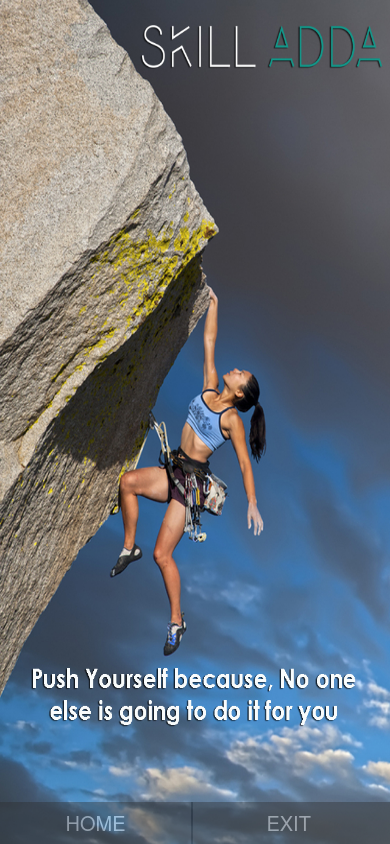
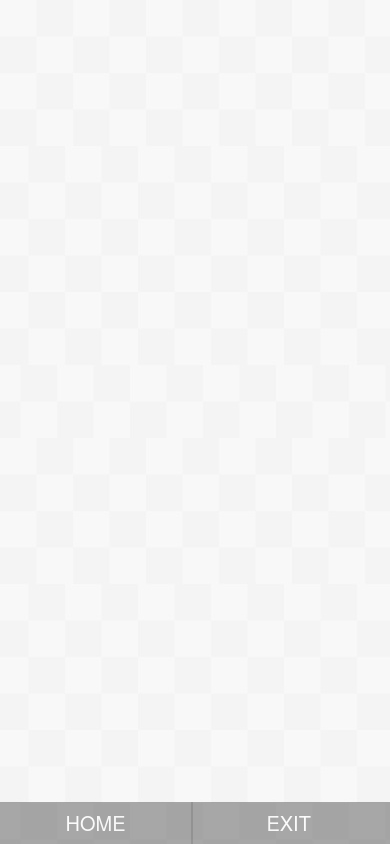
Before and after one commit to AXINOVATE/CMSMobileApp, a plain HTML site: page www/index.html in a window 390 px wide. Drawn offline with Linux system fonts and the light colour scheme; some packages are replaced by stand-ins of ours.

Commit message:
image changed

```diff
--- a/www/index.html
+++ b/www/index.html
@@ -9,8 +9,8 @@
 </head>
 <body id="textBody">
 	<div id="html">
-		<div id="loading">
-			<img id="loading-image" src="skillAdda.jpg" alt="SkillAdda" />
+		<div id="loading" style="background-image: url('bg.jpg')">
+			<!--img id="loading-image" src="skillAdda.jpg" alt="SkillAdda" />-->
 		</div>
 		<div id="loading1" style="display:none;">
 			<!--
```
Also changed, not shown: www/bg.jpg (added), www/skillAdda.jpg (deleted).
